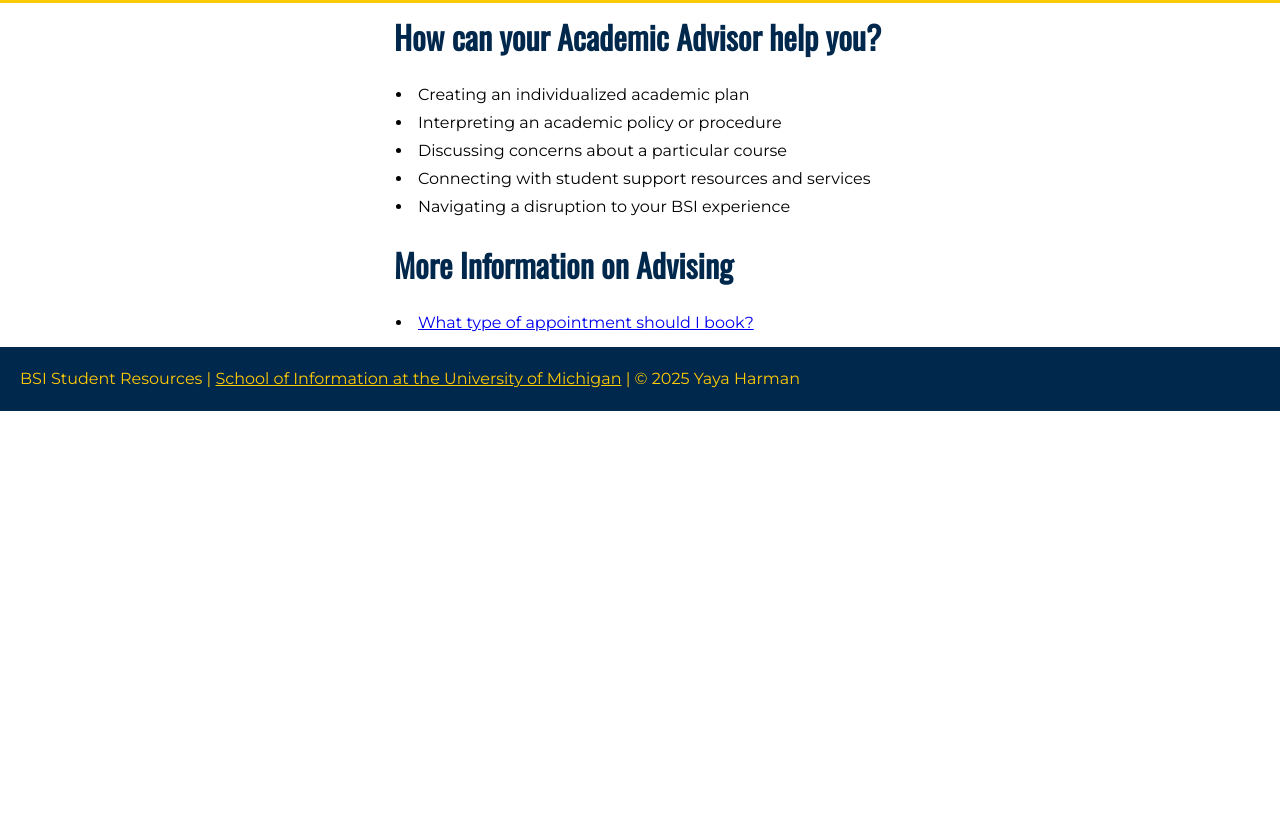
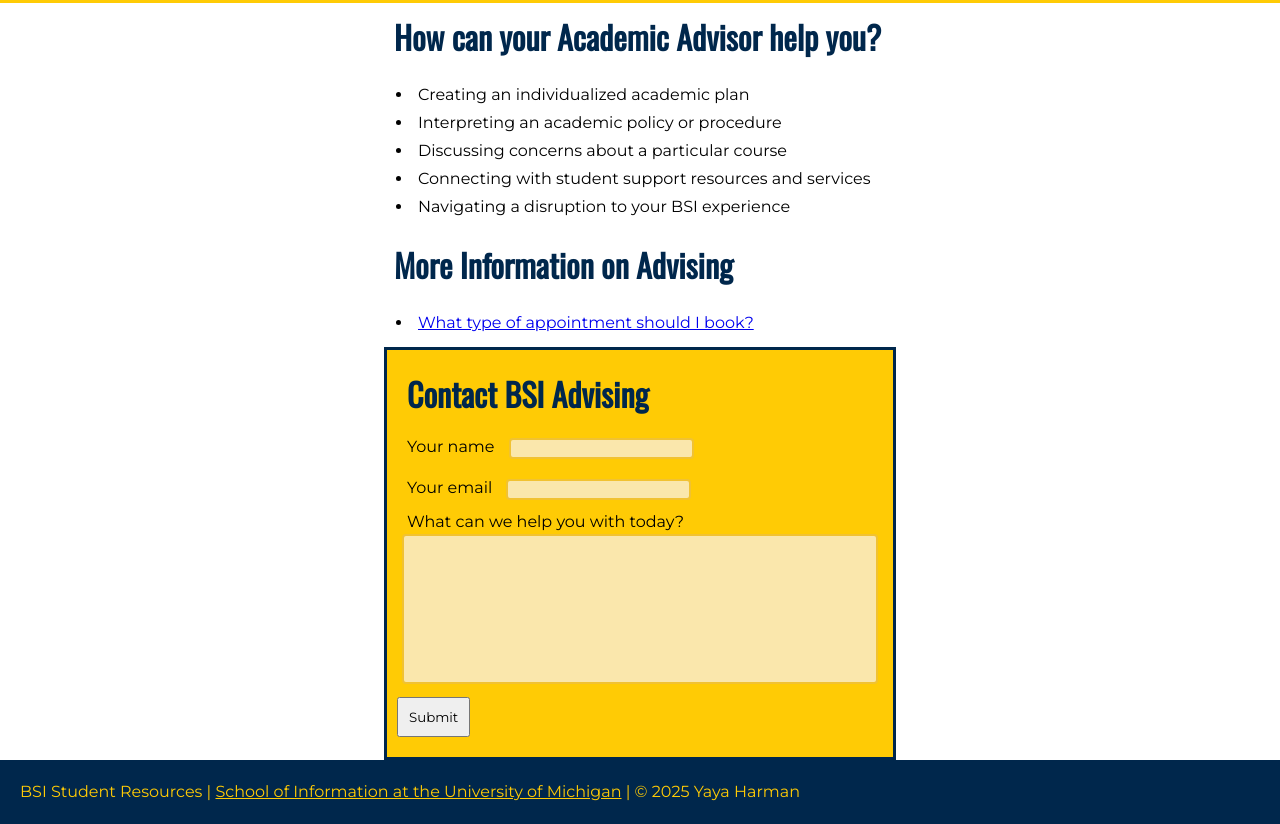
Before and after one commit to yayanzh/client_project_w25, a plain HTML site: page academic_advising.html in a window 1280 px wide. Shown: the part 1745-2569 px from the top of the page. Before the commit the page ends 2156 px from the top, so only its background shows below. Drawn offline with nearby package versions, Linux system fonts and the light colour scheme.

Commit message:
Add files via upload

```diff
--- a/academic_advising.html
+++ b/academic_advising.html
@@ -11,7 +11,7 @@
     <link rel="icon" type="image/x-icon" href="/images/favicon.ico">
 </head>
 <body>
-    <div class = "skip" tabindex="0"><a href = "#main">Skip to Main Content</a></div>
+    <a href = "#main" class = "skip" tabindex="0" >Skip to Main Content</a>
     <header>
         <img id = "logo" src="images/UMSI_signature_vertical_informal_solidblue.jpg" alt="UMSI Logo">
         <nav>
@@ -100,6 +100,23 @@
                 <li><a href="https://sites.google.com/umich.edu/msiacademicadvising/academic-advising/connecting-with-an-advisor">What type of appointment should I book?</a></li>
             </ul>
         </section>
+        <section id = "advising-contact">
+            <form action="https://formspree.io/f/mnnpqzpn" method="POST">
+                <fieldset>
+                    <legend>Contact BSI Advising</legend>
+                    <div id = "contact-form">
+                        <label for="name">Your name</label>
+                        <input type="text" id = "name"><br/>
+                        <label for="email">Your email</label>
+                        <input type="email" id = "email"><br/>
+                        <label for="message" class ="message">What can we help you with today?</label><br/>
+                        <textarea class ="message"></textarea>
+                        <input type="submit" value = "Submit">
+                    </div>
+                </fieldset>
+            </form>
+        </section>
+
     </main>
     <footer>
         <p>BSI Student Resources | <a href="https://www.si.umich.edu">School of Information at the University of Michigan</a> | &#169 <span id="year"></span> Yaya Harman</p>
--- a/css/style.css
+++ b/css/style.css
@@ -79,8 +79,9 @@ nav ul li a:hover{
     opacity: 50%;
 }
 
-h1, h2, h3{
+h1, h2, h3, legend{
     font-family: 'Oswald';
+    font-weight: bold;
     padding: 10px;
     color: #00274C;
     line-height: 1.5;
@@ -92,7 +93,7 @@ h1{
     background-color: #FFCB05;
 }
 
-h2{
+h2, legend{
     font-size: 2em;
 }
 
@@ -100,7 +101,7 @@ h3 {
     font-size: 1.5em;
 }
 
-p, ol, ul, figcaption, address{
+p, ol, ul, figcaption, address, label, input[type="submit"]{
     font-family: 'Montserrat';
     padding: 10px;
     line-height: 1.5;
@@ -184,6 +185,36 @@ footer a{
 
 section{
     border-bottom: 3px solid #00274C;
+}
+
+#advising-contact{
+    margin: 0 30%;
+    padding: 10px 20px 10px 10px;
+    border: 3px solid #00274C;
+    background-color: #FFCB05;
+}
+
+input{
+    margin: 10px 0;
+}
+
+input[type=text], input[type=email]{
+    box-sizing: border-box;
+    border: 2px solid 	#f1c232;
+    border-radius: 4px;
+    background-color: #fae7ac;
+    resize: none;
+}
+
+textarea{
+    width: 80%;
+    height: 150px;
+    margin: 0 0 0 5px;
+    box-sizing: border-box;
+    border: 2px solid 	#f1c232;
+    border-radius: 4px;
+    background-color: 	#fae7ac;
+    resize: none;
 }
 
 /* study spaces specific code*/
@@ -306,6 +337,7 @@ section{
         grid-template-columns: 1fr 1fr 1fr 1fr;
     }
 
+
     #advising img{
         width: 100%;
         height: auto;
@@ -313,6 +345,11 @@ section{
         object-position: 0 20%;
         aspect-ratio: 1 / 1;
         /* https://www.digitalocean.com/community/tutorials/css-cropping-images-object-fit */
+    }
+
+    textarea{
+        width: 100%;
+        height: 150px;
     }
 
     /* study spaces */
```
Also changed, not shown: 404.html (+1 -1 lines), CAPS.html (+1 -1 lines), index.html (+1 -5 lines), study_spaces.html (+1 -1 lines).
